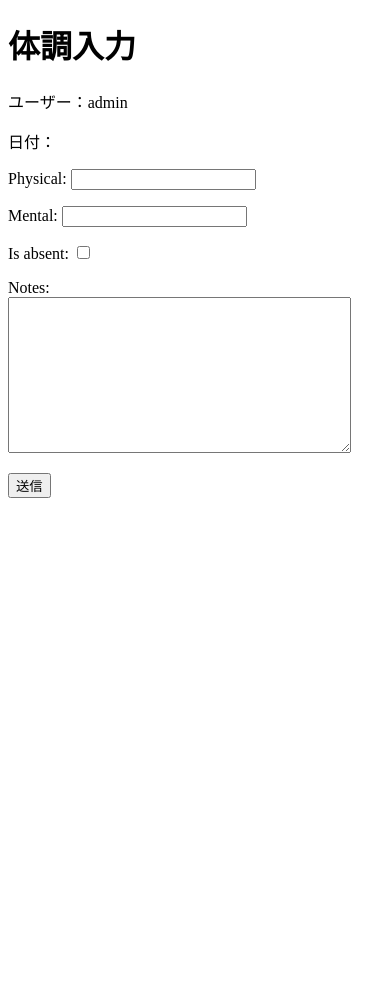
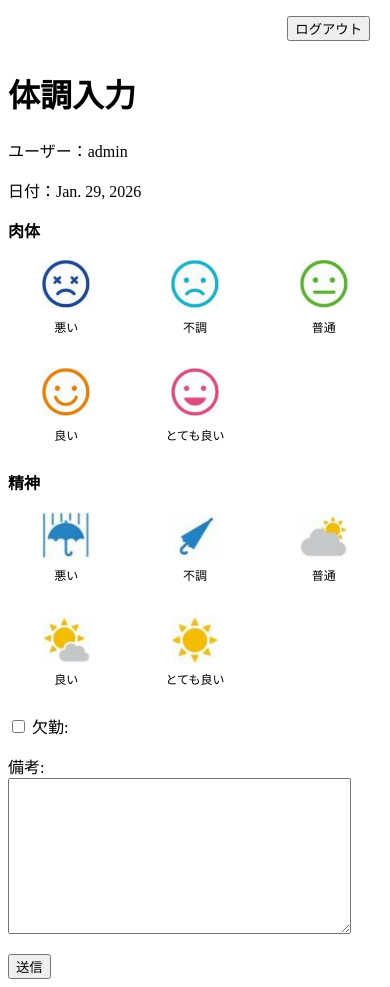
Before and after one commit to MONZAEMON-commits/health_feedback_system, a Django app: page /conditions/ in a window 390 px wide. Before the commit the page ends 498 px from the top, so only its background shows below. Run offline with Django 5.2, Linux system fonts and the light colour scheme; a user stored in the database is signed in.

Commit message:
feat: complete UI refinement for condition input and finalize portfolio version
- Replace numeric inputs with icon-based selection (Physical/Mental)
- Apply shadow-based selected state and responsive layout
- Align logout button to top-right
- Finalize UI without changing validation or analysis logic

```diff
--- a/src/conditions/forms.py
+++ b/src/conditions/forms.py
@@ -13,6 +13,10 @@ class ConditionForm(forms.ModelForm):
             "is_absent",
             "notes",
         ]
+        labels = {
+            "is_absent": "欠勤",
+            "notes": "備考",
+        }
 
     def __init__(self, *args, **kwargs):
         self.user = kwargs.pop("user")
--- a/src/conditions/views.py
+++ b/src/conditions/views.py
@@ -26,9 +26,14 @@ def input_view(request):
             target_date=today
         )
 
-    return render(request, "conditions/input.html", {
-        "form": form,
-    })
+    return render(
+        request,
+        "conditions/input.html",
+        {
+            "form": form,
+            "today": today,  # ★ 追加：日付表示用
+        }
+    )
 
 
 @login_required
--- a/src/health_project/settings.py
+++ b/src/health_project/settings.py
@@ -17,7 +17,10 @@ BASE_DIR = Path(__file__).resolve().parent.parent
 LOGIN_REDIRECT_URL = "/"
 LOGOUT_REDIRECT_URL = "/login/"
 LOGIN_URL = "/login/"
-
+STATIC_URL = "/static/"
+STATICFILES_DIRS = [
+    BASE_DIR / "static",
+]
 
 # Quick-start development settings - unsuitable for production
 # See https://docs.djangoproject.com/en/5.2/howto/deployment/checklist/
--- /dev/null
+++ b/src/static/css/conditions.css
@@ -0,0 +1,80 @@
+/* ===== 共通 ===== */
+.form-field {
+    margin-bottom: 16px;
+}
+
+.condition-title {
+    font-weight: 600;
+    margin-bottom: 8px;
+}
+
+/* ===== 選択肢グリッド ===== */
+.condition-options {
+    display: grid;
+    grid-template-columns: repeat(5, 1fr);
+    gap: 12px;
+}
+
+/* レスポンシブ：画面が狭い場合は2行 */
+@media (max-width: 600px) {
+    .condition-options {
+        grid-template-columns: repeat(3, 1fr);
+    }
+}
+
+/* ===== radio 非表示 ===== */
+.condition-options input[type="radio"] {
+    display: none;
+}
+
+/* ===== ラベル（クリック領域） ===== */
+.condition-options label {
+    display: grid;
+    justify-items: center;
+    gap: 6px;
+
+    padding: 10px;
+    border-radius: 8px;
+    /* ★ 円をやめて角丸カードに */
+    cursor: pointer;
+}
+
+/* ===== アイコン ===== */
+.condition-options img {
+    width: 48px;
+    height: 48px;
+}
+
+/* ===== 日本語テキスト ===== */
+.condition-text {
+    font-size: 12px;
+}
+
+/* ===== 選択状態：影付き ===== */
+.condition-options input[type="radio"]:checked+label {
+    box-shadow: 0 4px 10px rgba(0, 0, 0, 0.28);
+}
+
+/* ===== 欠勤ON時（表現のみ） ===== */
+.is-absent .condition-options {
+    pointer-events: none;
+    opacity: 0.5;
+}
+
+header {
+    display: flex;
+    align-items: center;
+    justify-content: space-between;
+}
+
+header nav {
+    display: flex;
+    align-items: center;
+    gap: 12px;
+}
+
+header {
+    display: flex;
+    justify-content: flex-end;
+    padding: 8px 12px;
+}
--- a/src/templates/base.html
+++ b/src/templates/base.html
@@ -4,27 +4,23 @@
 <head>
     <meta charset="UTF-8">
     <title>{% block title %}社員体調管理システム{% endblock %}</title>
+    {% load static %}
+    <link rel="stylesheet" href="{% static 'css/conditions.css' %}">
+
 </head>
 
 <body>
 
     <header>
-        <h1>社員体調管理システム</h1>
-
         {% if user.is_authenticated %}
         <nav>
-            <a href="/dashboard/">ダッシュボード</a>
-            |
             <form action="{% url 'logout' %}" method="post" style="display:inline;">
                 {% csrf_token %}
                 <button type="submit">ログアウト</button>
             </form>
         </nav>
         {% endif %}
-
     </header>
-
-    <hr>
 
     <main>
         {% block content %}
--- a/src/templates/conditions/input.html
+++ b/src/templates/conditions/input.html
@@ -1,12 +1,9 @@
-<!DOCTYPE html>
-<html lang="ja">
+{% extends "base.html" %}
+{% load static %}
 
-<head>
-    <meta charset="UTF-8">
-    <title>体調入力</title>
-</head>
+{% block title %}体調入力{% endblock %}
 
-<body>
+{% block content %}
 
 <h1>体調入力</h1>
 
@@ -15,10 +12,79 @@
 
 <form method="post">
     {% csrf_token %}
-        {{ form.as_p }}
+
+    {# non-field errors #}
+    {% if form.non_field_errors %}
+    <div class="form-errors">
+        {{ form.non_field_errors }}
+    </div>
+    {% endif %}
+
+    {# Physical #}
+    <div class="form-field condition-block {% if form.is_absent.value %}is-absent{% endif %}">
+        <p class="condition-title">肉体</p>
+
+        <div class="condition-options">
+            {% for i in "12345" %}
+            {% if form.physical.value|stringformat:"s" == i %}
+            <input type="radio" name="physical" id="physical_{{ i }}" value="{{ i }}" checked>
+            {% else %}
+            <input type="radio" name="physical" id="physical_{{ i }}" value="{{ i }}">
+            {% endif %}
+            <label for="physical_{{ i }}">
+                <div class="icon-circle">
+                    <img src="{% static 'img/physical_'|add:i|add:'.png' %}" alt="physical {{ i }}">
+                </div>
+                <div class="condition-text">
+                    {% if i == "1" %}悪い{% endif %}
+                    {% if i == "2" %}不調{% endif %}
+                    {% if i == "3" %}普通{% endif %}
+                    {% if i == "4" %}良い{% endif %}
+                    {% if i == "5" %}とても良い{% endif %}
+                </div>
+            </label>
+            {% endfor %}
+        </div>
+    </div>
+
+    {# Mental #}
+    <div class="form-field condition-block {% if form.is_absent.value %}is-absent{% endif %}">
+        <p class="condition-title">精神</p>
+
+        <div class="condition-options">
+            {% for i in "12345" %}
+            {% if form.mental.value|stringformat:"s" == i %}
+            <input type="radio" name="mental" id="mental_{{ i }}" value="{{ i }}" checked>
+            {% else %}
+            <input type="radio" name="mental" id="mental_{{ i }}" value="{{ i }}">
+            {% endif %}
+            <label for="mental_{{ i }}">
+                <img src="{% static 'img/mental_'|add:i|add:'.png' %}" alt="mental {{ i }}">
+                <div class="condition-text">
+                    {% if i == "1" %}悪い{% endif %}
+                    {% if i == "2" %}不調{% endif %}
+                    {% if i == "3" %}普通{% endif %}
+                    {% if i == "4" %}良い{% endif %}
+                    {% if i == "5" %}とても良い{% endif %}
+                </div>
+            </label>
+            {% endfor %}
+        </div>
+    </div>
+
+    {# Is absent #}
+    <div class="form-field">
+        {{ form.is_absent }}
+        {{ form.is_absent.label_tag }}
+    </div>
+
+    {# Notes #}
+    <div class="form-field">
+        {{ form.notes.label_tag }}
+        {{ form.notes }}
+    </div>
+
     <button type="submit">送信</button>
 </form>
 
-</body>
-
-</html>
+{% endblock %}
```
Also changed, not shown: src/analysis/services.py (added, +72 -0 lines), src/dashboard/views.py (+40 -71 lines), src/templates/dashboard/home.html (+45 -58 lines), src/db.sqlite3, src/static/img/mental_1.png (renamed from src/static/img/mood_1.png), src/static/img/mental_2.png (renamed from src/static/img/mood_2.png), src/static/img/mental_3.png (renamed from src/static/img/mood_3.png), src/static/img/mental_4.png (renamed from src/static/img/mood_4.png), src/static/img/mental_5.png (renamed from src/static/img/mood_5.png), src/static/img/physical_1.png (renamed from src/static/img/health_1.png), src/static/img/physical_2.png (renamed from src/static/img/health_2.png), src/static/img/physical_3.png (renamed from src/static/img/health_3.png), src/static/img/physical_4.png (renamed from src/static/img/health_4.png), src/static/img/physical_5.png (renamed from src/static/img/health_5.png). Lines whose indentation alone changed are shown as unchanged.
